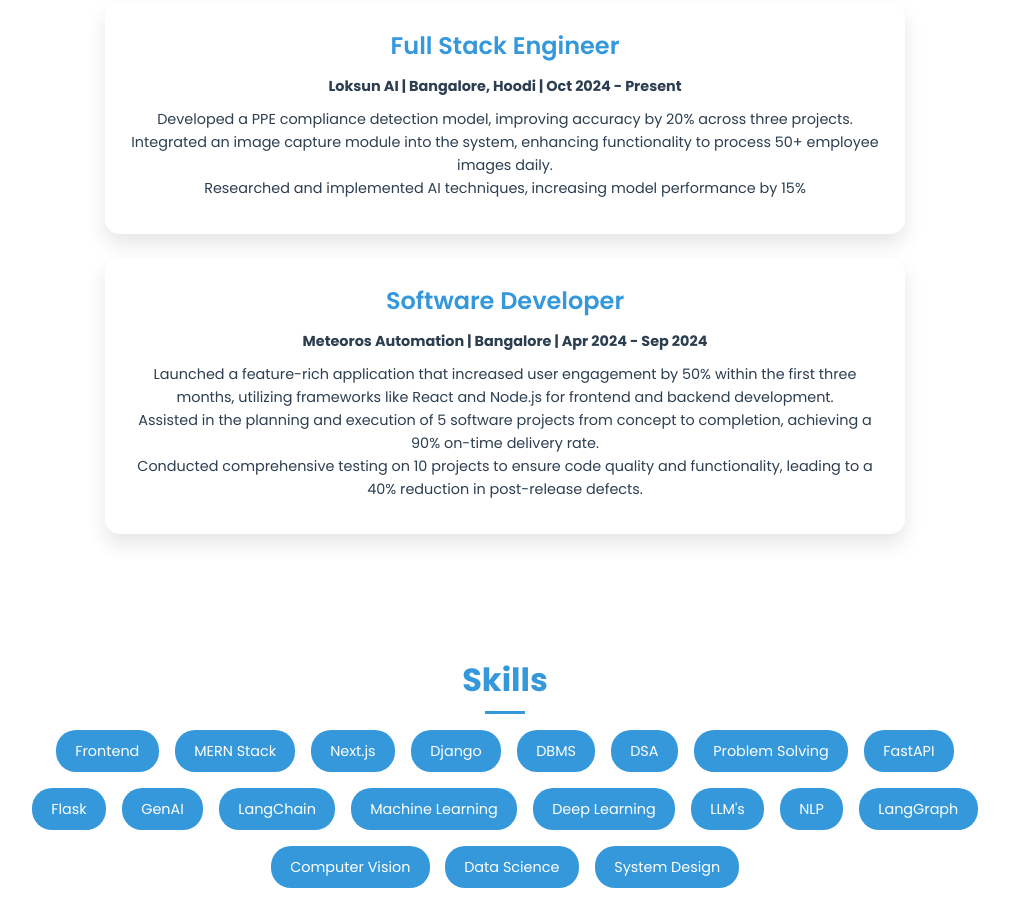
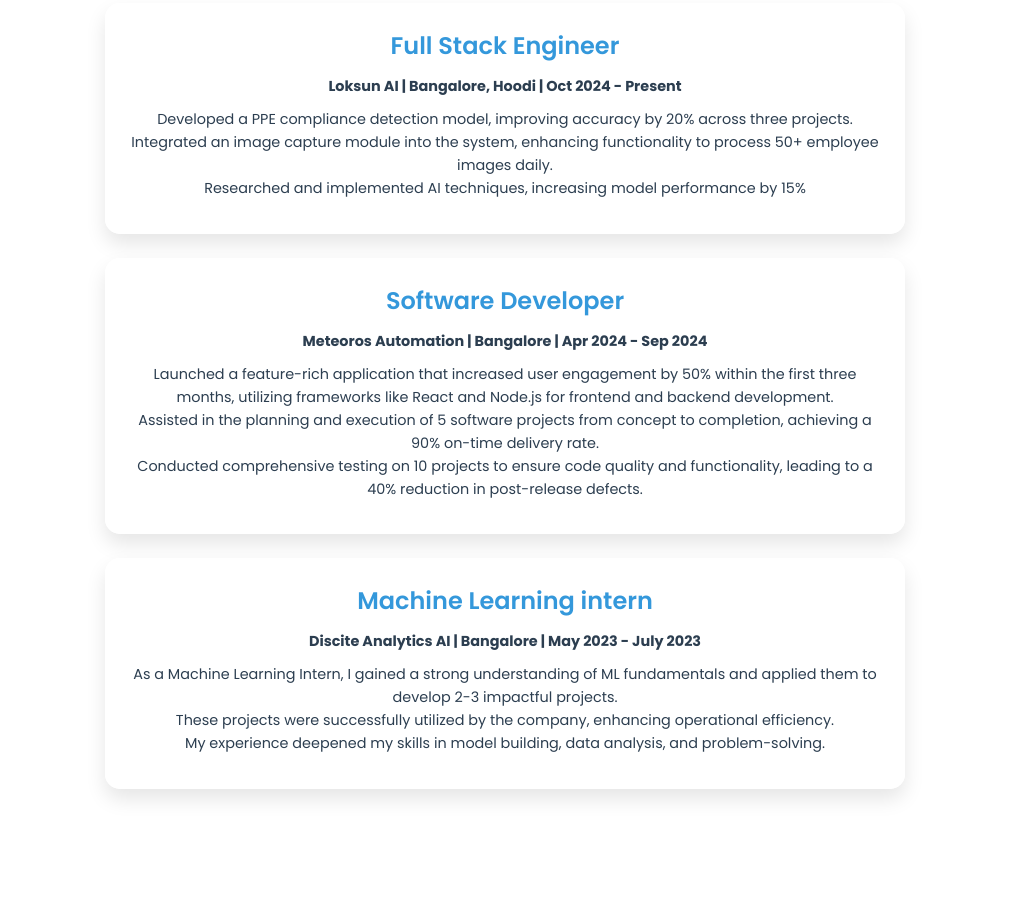
Before and after one commit to Jayesh0048/Jayesh-Portfolio, a plain HTML site: page index.html in a window 1280 px wide. Shown: the part 1893-2800 px from the top of the page, without its empty margins (135-1144 px from the left). Drawn offline with nearby package versions, Linux system fonts and the light colour scheme.

Commit message:
Update index.html

```diff
--- a/index.html
+++ b/index.html
@@ -111,6 +111,13 @@
                     <br>Assisted in the planning and execution of 5 software projects from concept to completion, achieving a 90% on-time delivery rate.
                     <br>Conducted comprehensive testing on 10 projects to ensure code quality and functionality, leading to a 40% reduction in post-release defects.</p>
             </div>
+             <div class="card" data-aos="slide-up" data-aos-delay="100">
+                <h2>Machine Learning intern</h2>
+                <p><strong>Discite Analytics AI | Bangalore | May 2023 - July 2023</strong></p>
+                <p> As a Machine Learning Intern, I gained a strong understanding of ML fundamentals and applied them to develop 2-3 impactful projects.
+                    <br>These projects were successfully utilized by the company, enhancing operational efficiency.
+                    <br>My experience deepened my skills in model building, data analysis, and problem-solving.
+             </div>
         </section>
 
 
@@ -136,6 +143,7 @@
                 <li data-aos="zoom-in" data-aos-delay="500">Computer Vision</li>
                 <li data-aos="zoom-in" data-aos-delay="500">Data Science</li>
                 <li data-aos="zoom-in" data-aos-delay="500">System Design</li>
+                <li data-aos="zoom-in" data-aos-delay="500">AWS</li>
             </ul>
         </section>
 
```
